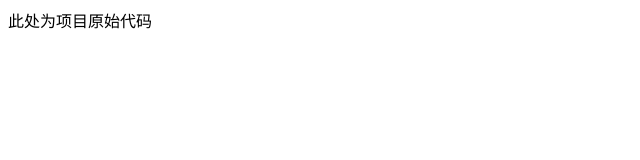
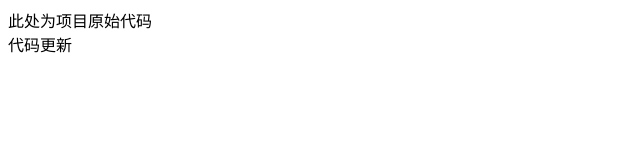
Before and after one commit to MisterHelloWorld/git_test, a plain HTML site: page index.html in a window 1280 px wide. Shown: the whole page, without its empty margins (0-640 px from the left). Drawn offline with Linux system fonts and the light colour scheme.

Commit message:
Update index.html

```diff
--- a/index.html
+++ b/index.html
@@ -7,5 +7,6 @@
   </head>
   <body>
     <div>此处为项目原始代码</div>
+    代码更新
   </body>
 </html>
```
